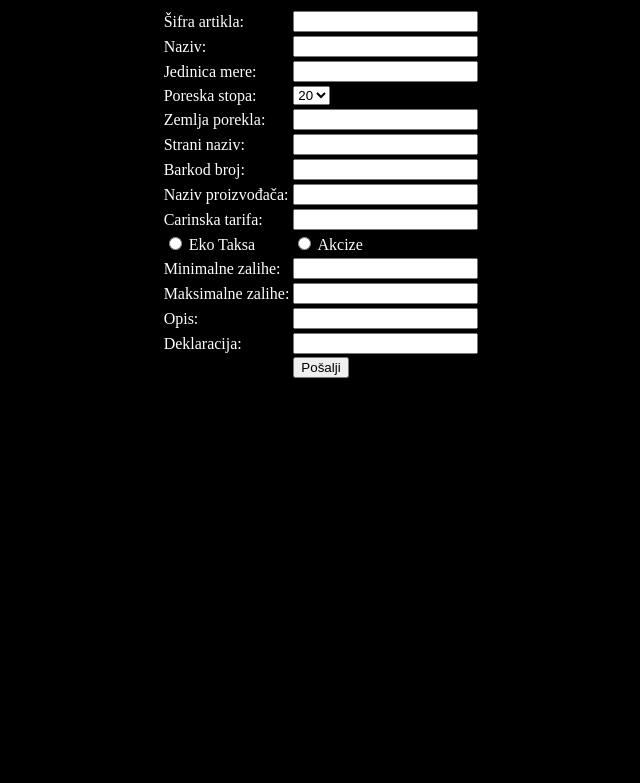
After one commit to mmacura9/IP_projekat, a PHP site: page /dopunski_podaci.php in a window 1280 px wide. The commit adds this page. Shown: the top 783 px of the page, without its empty margins (319-959 px from the left). Run offline with PHP 8.4, Linux system fonts and the light colour scheme; the visitor is signed in with stand-in values (Sample User, id 1).

Commit message:
paginacija popravljena, unos artikala uveden

```diff
--- /dev/null
+++ b/dopunski_podaci.php
@@ -0,0 +1,112 @@
+<html>
+    <head>
+        <title></title>
+        <style>
+            body {
+                background-color: black;
+                color: white;
+                background-repeat: no-repeat;
+                background-size: cover;
+                text-align: center;
+            }
+        </style>
+    </head>
+    <body>
+        <form method="post">
+        <center>
+            <table>
+                <tr>
+                    <td>Šifra artikla:</td><td><input type="text" name="sifra"></td>
+                </tr>
+                <tr>
+                    <td>Naziv:</td><td><input type="text" name="naziv"></td>
+                </tr>
+                <tr>
+                    <td>Jedinica mere:</td><td><input type="text" name="jedinica"></td>
+                </tr>
+                <tr>
+                    <td>Poreska stopa:</td>
+                    <td><select name='stopa'>
+                    <option value='20' name='tip1'> 20</option>
+                    <option value='10' name='tip2'> 10 </option>
+                    <option value='0' name='tip3'> 0  </option>
+                </select> </td>
+                </tr>
+                <tr>
+                    <td>Zemlja porekla:</td><td><input type="text" name="zemlja"></td>
+                </tr>
+                <tr>
+                    <td>Strani naziv:</td><td><input type="text" name="strani_naziv"></td>
+                </tr>
+                <tr>
+                    <td>Barkod broj:</td><td><input type="text" name="barkod"></td>
+                </tr>
+                <tr>
+                    <td>Naziv proizvođača:</td><td><input type="text" name="proizvodjac"></td>
+                </tr>
+                <tr>
+                    <td>Carinska tarifa:</td><td><input type="text" name="tarifa"></td>
+                </tr>
+                <tr>
+                    <td><input type="radio" name="eko_akcize" value="0"> <label>Eko Taksa</label></td>
+                    <td><input type="radio" name="eko_akcize" value="1"> <label>Akcize</label></td>
+                </tr>
+                <tr>
+                    <td>Minimalne zalihe:</td><td><input type="text" name="min_zalihe"></td>
+                </tr>
+                <tr>
+                    <td>Maksimalne zalihe:</td><td><input type="text" name="max_zalihe"></td>
+                </tr>
+                <tr>
+                    <td>Opis:</td><td><input type="text" name="opis"></td>
+                </tr>
+                <tr>
+                    <td>Deklaracija:</td><td><input type="text" name="deklaracija"></td>
+                </tr>
+            </table>
+        </center>
+            <input type='submit' name='posalji' value='Pošalji'>
+        </form>
+        <?php
+            include_once './dbconnect.php';
+            session_start();
+            if(!isset($_SESSION['kor_ime'])){
+                header('Location: ./index.php');
+            }
+            if($_SESSION['tip']!='preduzece'){
+                header('Location: ./index.php');
+            }
+            $kor_ime = $_SESSION['kor_ime'];
+
+            if(isset($_POST['posalji'])){
+                $result = mysqli_query($con, "SELECT sifra_ar as 'sifra' FROM artikal WHERE kor_ime='$kor_ime'");
+                $ok = true;
+                while ($row = mysqli_fetch_assoc($result)){
+                    $ok = $_POST['sifra'] != $row['sifra'];
+                    if($ok == false)
+                        break;
+                }
+                if($ok && $_POST['sifra'] != '' && $_POST['naziv'] != '' && $_POST['jedinica']) {
+                    $sifra = $_POST['sifra'];
+                    $naziv = $_POST['naziv'];
+                    $jedinica = $_POST['jedinica'];
+                    $stopa = $_POST['stopa'];
+                    $zemlja = $_POST['zemlja'];
+                    $strani_naziv = $_POST['strani_naziv'];
+                    $barkod = $_POST['barkod'];
+                    $proizvodjac = $_POST['proizvodjac'];
+                    $tarifa = $_POST['tarifa'];
+                    $eko_akcize = $_POST['eko_akcize'];
+                    $min_zalihe = $_POST['min_zalihe'];
+                    $max_zalihe = $_POST['max_zalihe'];
+                    $opis = $_POST['opis'];
+                    $deklaracija = $_POST['deklaracija'];
+                    $result = mysqli_query($con, "INSERT INTO  artikal ( kor_ime ,  sifra_ar ,  jedinica ,  naziv ,  stopa_poreza ,  proizvodjac ,  zemlja ,  strani_naziv ,  bar_kod ,  carinska_tarifa ,  eko_akcize ,  max_kol ,  min_kol ,  opis ,  deklaracija )".
+                    " VALUES ('$kor_ime','$sifra','$jedinica','$naziv','$stopa','$proizvodjac','$zemlja','$strani_naziv','$barkod','$tarifa','$eko_akcize','$max_zalihe','$min_zalihe','$opis','$deklaracija')");
+                    echo "<script type='text/javascript'>window.parent.location.reload()</script>";
+                }
+            }
+            mysqli_close($con);
+        ?>
+    </body>
+</html>
--- a/meni.php
+++ b/meni.php
@@ -16,6 +16,9 @@
 </div>
 <div class="dropdown">
     <button class="dropbtn" onclick="location.href='robe_usluge.php'">Robe i usluge</button>
+</div>
+<div class="dropdown">
+    <button class="dropbtn" onclick="location.href='robe_usluge.php'">Izdavanje računa</button>
     <!--<div class="dropdown-content">
         <a href="pregled_narucioca.php">Pregled naručioca</a>
         <a href="dodaj_narucioca.php">Dodaj naručioca</a>
--- a/style.css
+++ b/style.css
@@ -86,6 +86,10 @@ body {
     text-align: center;
 }
 
+.bez_pozadine {
+    background-color: black;
+}
+
 a:hover {
     color: #ff0000;
 }
```
Also changed, not shown: robe_usluge.php (+17 -4 lines), unesi_opste_podatke.php (added, +70 -0 lines), cene_stanje.php (added), prazan_frejm.php (added).
